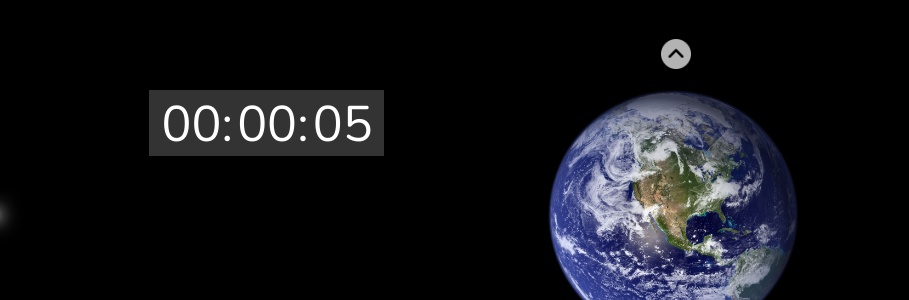
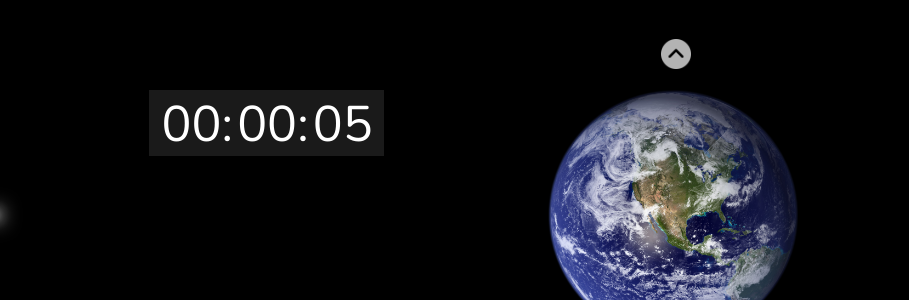
Before and after one commit to yashcode4/CelestialSpeedoMeter, a website: page views/index.html in a window 1280 px wide. Shown: the part 125-425 px from the top of the page, 371-1280 px from the left. Drawn offline with nearby package versions, Linux system fonts and the light colour scheme; files that its build step writes are made by us from their sources; files whose address does not match are found by name; a web font is replaced by a local one.

Commit message:
Update the timer background opacity

```diff
--- a/src/style.css
+++ b/src/style.css
@@ -79,7 +79,7 @@ body {
     left: 26%;
     height: 66px;
     width: 235px;
-    background-color: rgba(255, 255, 255, 0.200);
+    background-color: rgba(255, 255, 255, 0.1);
 }
 
 .timer span{
```
